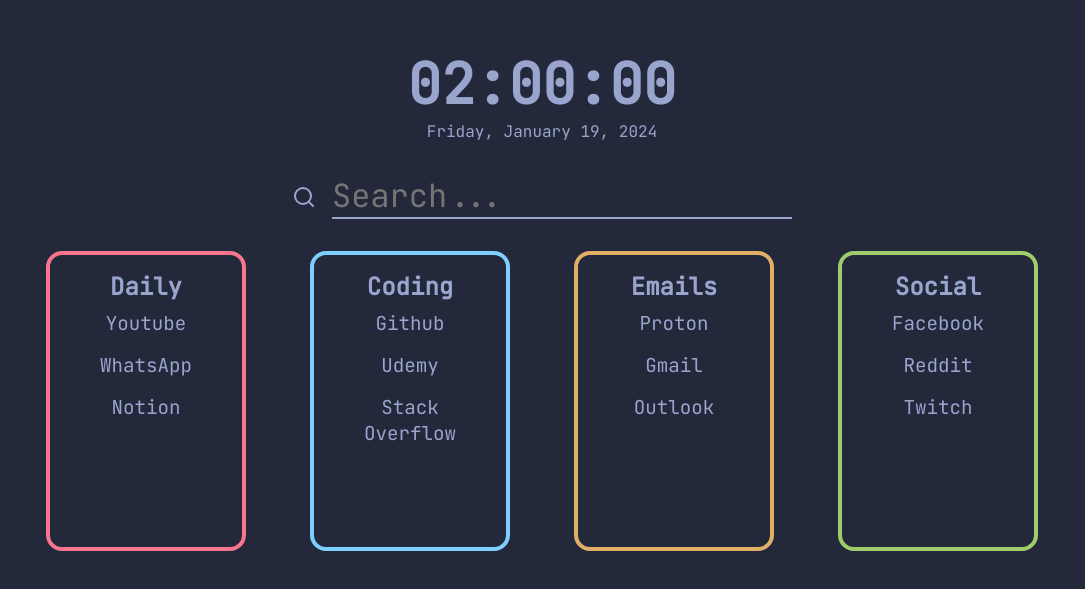
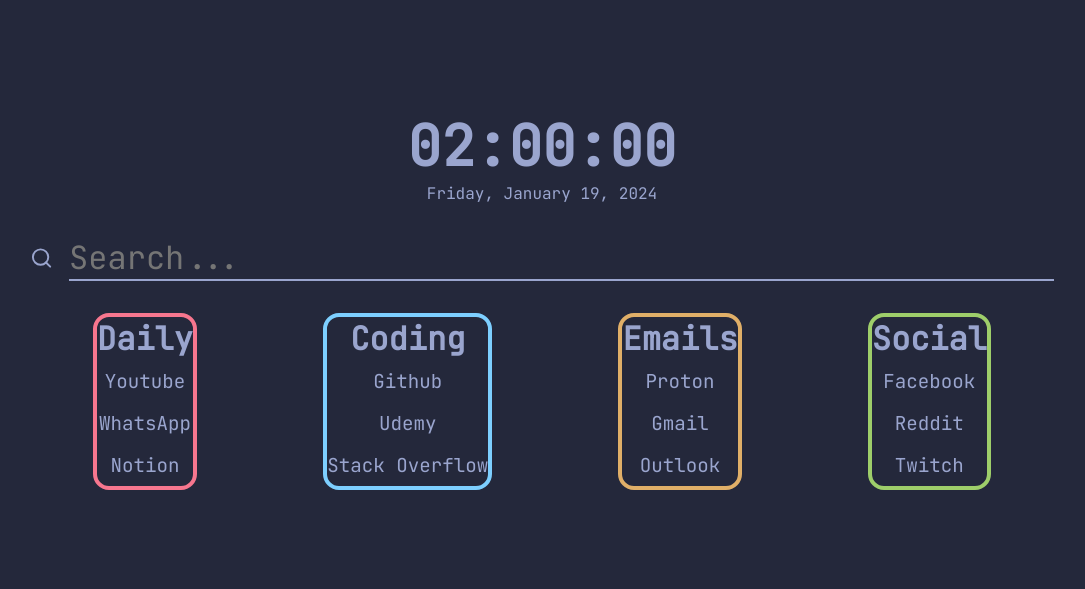
Before and after one commit to dalo-dev/DALO-startpage, a plain HTML site: page index.html in a window 1280 px wide. Shown: the part 101-690 px from the top of the page, without its empty margins (98-1183 px from the left). Drawn offline with Linux system fonts and the light colour scheme.

Commit message:
Fix some css

```diff
--- a/styles.css
+++ b/styles.css
@@ -18,6 +18,9 @@
 
 body {
   background-color: var(--background-color);
+  display: flex;
+  align-items: center;
+  justify-content: center;
 }
 
 input:focus {
@@ -38,11 +41,13 @@ a:hover {
 }
 
 .main-container {
+  min-height: 100vh;
+  max-width: 1024px;
+  width: 100%;
   display: flex;
   align-items: center;
   justify-content: center;
   flex-direction: column;
-  min-height: 100vh;
 }
 
 .main-container section {
@@ -60,13 +65,19 @@ a:hover {
   font-size: 3.5rem;
 }
 
+.search {
+  width: 100%;
+}
+
 .search form {
   display: flex;
   align-items: center;
   justify-content: center;
+  width: inherit;
 }
 
 .search .search-bar {
+  width: inherit;
   margin-left: 1rem;
   background: transparent;
   border: none;
@@ -75,38 +86,30 @@ a:hover {
 }
 
 .common-sites {
+  width: 100%;
   display: flex;
-  justify-content: space-between;
+  justify-content: space-around;
   flex-wrap: wrap;
-}
-
-.common-sites div {
-  width: 200px;
-  height: 300px;
-  max-width: 100%;
-  margin: 0 2rem;
-  padding: 1rem;
-  text-align: center;
-}
-
-.common-sites div ul li {
-  padding: 0.5rem 0;
-}
-.common-sites {
+  div {
+    text-align: center;
+    border-radius: 1rem;
+    h2 {
+      font-size: 2rem;
+    }
+    ul li {
+      padding: 0.5rem 0;
+    }
+  }
   .daily-websites {
     border: solid 4px var(--red);
-    border-radius: 1rem;
   }
   .coding-websites {
     border: solid 4px var(--blue);
-    border-radius: 1rem;
   }
   .emails-websites {
     border: solid 4px var(--yellow);
-    border-radius: 1rem;
   }
   .social-websites {
     border: solid 4px var(--green);
-    border-radius: 1rem;
   }
 }
```
